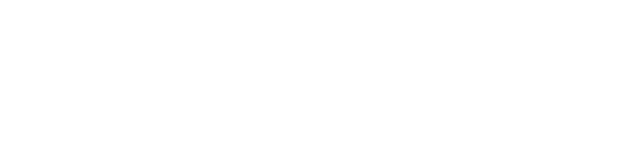
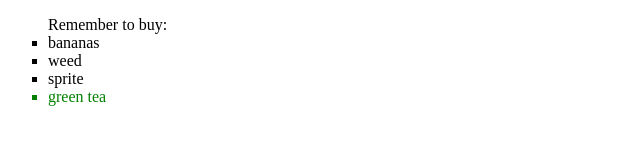
Before and after one commit to ACIT-Andrew/week11, a plain HTML site: page index.html in a window 1280 px wide. Shown: the whole page, without its empty margins (0-640 px from the left). Drawn offline with Linux system fonts and the light colour scheme.

Commit message:
Javascript activities

```diff
--- a/index.html
+++ b/index.html
@@ -1,15 +1,18 @@
 <!DOCTYPE html>
 <html lang="en">
-<head>
-    <meta charset="UTF-8">
-    <meta http-equiv="X-UA-Compatible" content="IE=edge">
-    <meta name="viewport" content="width=device-width, initial-scale=1.0">
-    <link rel="stylesheet" href="stylesheets/stylesheet.css">
+  <head>
+    <meta charset="UTF-8" />
+    <meta http-equiv="X-UA-Compatible" content="IE=edge" />
+    <meta name="viewport" content="width=device-width, initial-scale=1.0" />
+    <link rel="stylesheet" href="stylesheets/stylesheet.css" />
     <title>Week 11</title>
     <script src="scripts/script.js" defer></script>
-</head>
+  </head>
 
-<body>
-
-</body>
+  <body>
+    <!-- <h2>Let's try some JavaScript</h2>
+    <p id="radius">Value provided by the user</p>
+    <p id="result">Show area or Error</p> -->
+    <ul class="shopping circleList">Remember to buy:</ul>
+  </body>
 </html>
--- a/scripts/script.js
+++ b/scripts/script.js
@@ -1,3 +1,52 @@
-function helloworld(str){
-    console.log(`Greetings ${str}`);
+// function helloworld(str){
+//     console.log(`Greetings ${str}`);
+// }
+
+// const helloworld = ((str,time ="day") => {console.log(`Good ${time} ${str}`)});
+
+// helloworld("yay", );
+
+// let enter = prompt("Enter a radius: ");
+
+// function circleArea(radius)
+// {
+//   const radiusP = document.querySelector("#radius");
+//   const resultP = document.querySelector("#result");
+//   area = Math.PI *radius**2
+//   radiusP.textContent = radius;
+//   resultP.textContent = area.toFixed(2);
+
+//     return Math.PI *radius**2
+// };
+const shopList = document.querySelector(".shopping")
+// let items = prompt("Enter grocery list.")
+let items = ["bananas", "weed", "sprite", "green tea"]
+
+function shop(list){
+    for(i=0; i<list.length; i++){
+        let newLi = document.createElement("li");
+        newLi.textContent = list[i];
+        shopList.append(newLi);
+        console.log(list[i]);
+    }
+};
+
+function toSquare (){
+    shopList.classList.toggle("circleList");
+    shopList.classList.add("squareList");
 }
+
+function green(list){
+    const arrLi = document.querySelectorAll(".shopping li");
+    arrLi.forEach((item) => {
+        if (item.textContent.includes("green", "sprite")){
+            item.style.color= "green";
+        }
+    })
+}
+
+shop(items);
+toSquare();
+green(shopList);
+// rad = circleArea(enter).toFixed(2);
+// alert("The area: " + rad);
--- a/stylesheets/stylesheet.css
+++ b/stylesheets/stylesheet.css
@@ -0,0 +1,11 @@
+.circleList{
+    list-style-type: circle;
+}
+
+.squareList{
+    list-style-type: square;
+}
+
+/* .green{
+
+} */
```
